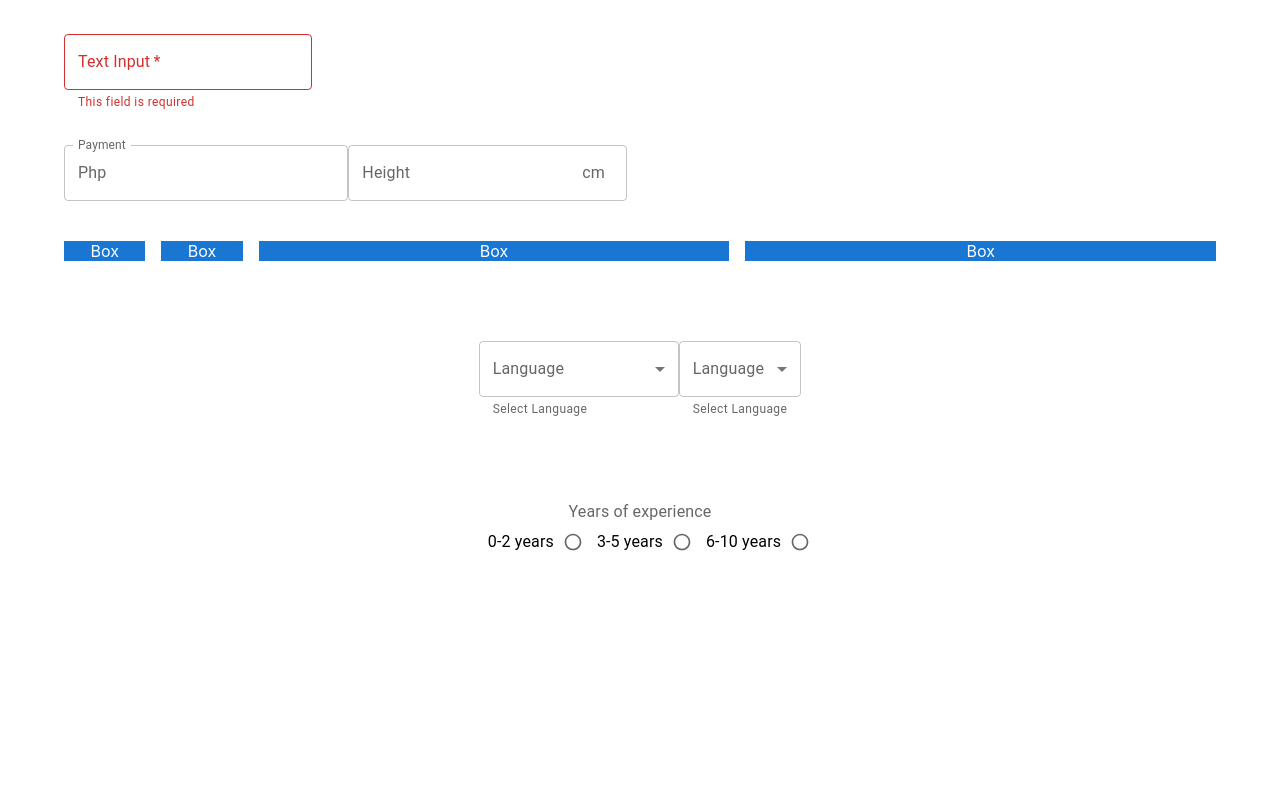
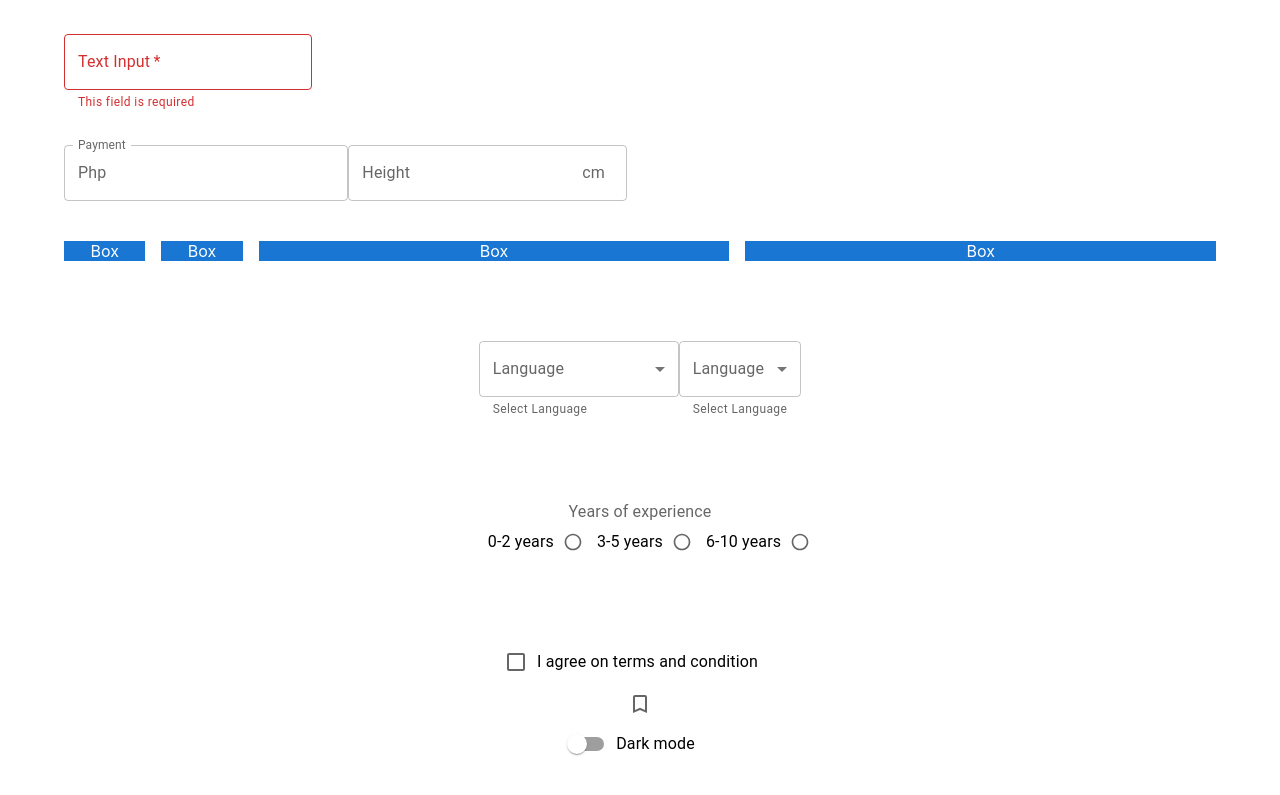
Before and after one commit to IamIronMan2023/materialui-demo, a React (Create React App) app: page / in a window 1280 px wide. Shown: the part 1526-2321 px from the top of the page. Before the commit the page ends 2247 px from the top, so only its background shows below. Built offline with nearby package versions, Linux system fonts and the light colour scheme.

Commit message:
Add checkbox and switch component

```diff
--- a/src/App.js
+++ b/src/App.js
@@ -7,6 +7,8 @@ import { TextFieldMUI } from "./components/TextFieldMUI";
 import { GridMUI } from "./components/GridMUI";
 import { SelectMUI } from "./components/SelectMUI";
 import { RadioButtonMUI } from "./components/RadioButtonMUI";
+import { CheckboxMUI } from "./components/CheckboxMUI";
+import { SwitchMUI } from "./components/SwitchMUI";
 
 function App() {
   return (
@@ -19,6 +21,8 @@ function App() {
         <GridMUI />
         <SelectMUI />
         <RadioButtonMUI />
+        <CheckboxMUI />
+        <SwitchMUI />
 
         <Box sx={{ mt: 20 }} />
       </Container>
--- /dev/null
+++ b/src/components/CheckboxMUI.js
@@ -0,0 +1,35 @@
+import { Checkbox, FormControlLabel, Box } from "@mui/material";
+import { useState } from "react";
+
+import BookmarkBorderIcon from "@mui/icons-material/BookmarkBorder";
+import BookmarkIcon from "@mui/icons-material/Bookmark";
+
+export const CheckboxMUI = () => {
+  const [agree, setAgree] = useState(false);
+  console.log(agree);
+
+  return (
+    <Box sx={{ mt: 10 }}>
+      <Box>
+        <FormControlLabel
+          label="I agree on terms and condition"
+          control={
+            <Checkbox
+              checked={agree}
+              onChange={(e) => setAgree(e.target.checked)}
+            />
+          }
+        ></FormControlLabel>
+
+        <Box>
+          <Checkbox
+            icon={<BookmarkBorderIcon />}
+            checkedIcon={<BookmarkIcon />}
+            checked={agree}
+            onChange={(e) => setAgree(e.target.checked)}
+          />
+        </Box>
+      </Box>
+    </Box>
+  );
+};
--- /dev/null
+++ b/src/components/SwitchMUI.js
@@ -0,0 +1,9 @@
+import { Box, FormControlLabel, Switch } from "@mui/material";
+
+export const SwitchMUI = () => {
+  return (
+    <Box>
+      <FormControlLabel label="Dark mode" control={<Switch />} />
+    </Box>
+  );
+};
```
